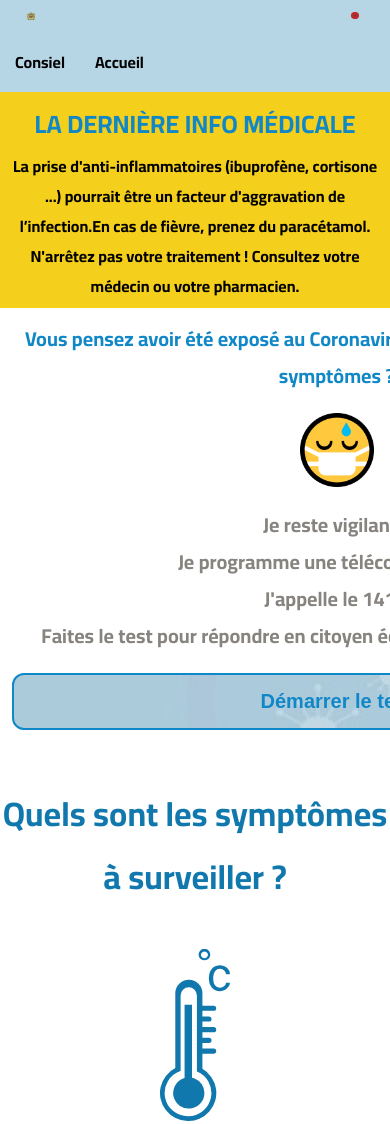
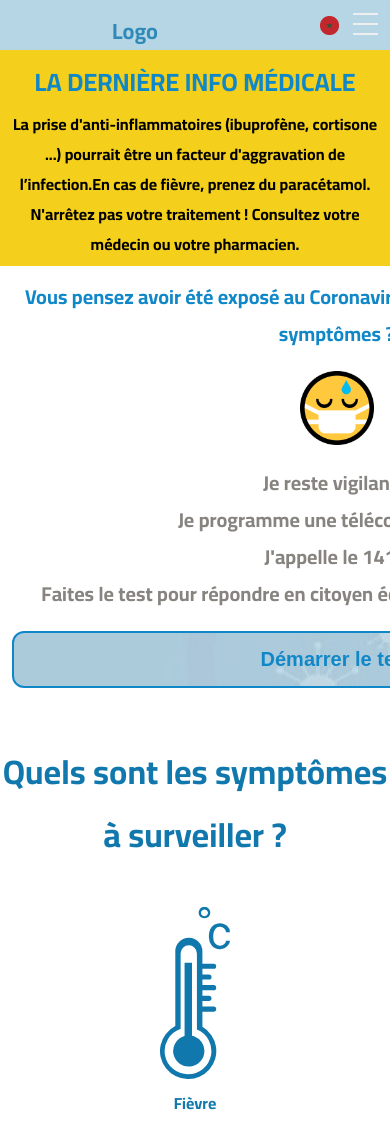
Before and after one commit to Salma-hu/coronavirus-projet, a website: page Starter-file/app/index.html in a window 390 px wide. Shown: the top 1124 px of the page. Drawn offline with Linux system fonts and the light colour scheme.

Commit message:
responsive

```diff
--- a/Starter-file/app/index.html
+++ b/Starter-file/app/index.html
@@ -12,19 +12,27 @@
 <body>
 
     <section class="header">
-        <div class="hero__nav">
-            <img class="nav-logo" src="/Starter-file/app/image/img3.png" alt="">
-            <img id="logo" src="/Starter-file/app/image/img2.png" alt="">
+        <div class="nav">
+            <input type="checkbox" id="nav-check">
+            <div class="nav-header">
+              <div class="nav-title">
+                Logo
+              </div>
+            </div>
+            <div class="nav-btn">
+              <label for="nav-check">
+                <span></span>
+                <span></span>
+                <span></span>
+              </label>
+            </div>
+            <img class="logo"src="/Starter-file/app/image/img2.png" alt="">
+            <div class="nav-links">
+              <a href="#" target="_blank">Conseils</a>
+              <a href="#" target="_blank">Accueil</a>
 
-            <ul class="main__nav">
-                <li>
-                  <a href="#" class="nav-cons">Consiel</a>
-                </li>
-                <li>
-                  <a href="#" class="nav-list">Accueil</a>
-                </li>
-              </ul>
-        </div>
+            </div>
+          </div>
 
         <div class="infos">
                 <h1 class="infos__titre">LA DERNIÈRE INFO MÉDICALE</h1>
--- a/Starter-file/app/sass/_header.scss
+++ b/Starter-file/app/sass/_header.scss
@@ -11,59 +11,62 @@ body{
     font-family: 'Cairo', sans-serif;
 }
 
+.nav {
+    height: 50px;
+    width: 100%;
+    background-image: url(/Starter-file/app/image/bar-17.png);
+    position: relative;
+  }
+
+  .nav > .nav-header {
+    display: inline;
+  }
+
+  .nav > .nav-header > .nav-title {
+    display: inline-block;
+    font-size: 22px;
+    color: $color_logo;
+    padding: 10px 10px 10px 112px;
+  }
+
+  .nav > .nav-btn {
+    display: none;
+  }
+
+  .nav > .nav-links {
+    display: inline;
+    float: right;
+    font-size: 18px;
+    margin-right: 12%;
+  }
+
+  .logo {
+
+    position: absolute;
+    width: 2%;
+    right: 1%;
+    margin-top: 1.5%;
+    margin-right: 6%;
+  }
 
 
-.hero__nav{
-    width: inherit;
-    height: 5.75rem;
-    background-image: url(/Starter-file/app/image/bar-17.png);
-
-
-}
-ul.main__nav{
-  float: right;
-  list-style-type: none;
-  display: flex;
-  margin-top: 2rem;
-  padding-right: 10rem;
-
-}
-.main__nav li a {
-    display: block;
-    color: #000;
-    padding: 8px 16px;
+  .nav > .nav-links > a {
+    display: inline-block;
+    padding: 14px 1px 13px 27px;
     text-decoration: none;
-
-    li a:hover:not(.active) {
-        background-color: $color_titre;
-        color: $color_white;
+    color: $color_black;
   }
 
+  .nav > .nav-links > a:hover {
+    background-color: rgba(0, 0, 0, 0.3);
   }
-.nav-cons{
-    font-weight: bold;
-    color: $color_logo;
+
+  .nav > #nav-check {
+    display: none;
   }
 
 
 
-
-
-.nav-logo{
-    position: absolute;
-    width: 2%;
-    right: 1%;
-    margin-top: 3%;
-    margin-right: 90%;
-
-}
-#logo{
-    position: absolute;
-    width: 2%;
-    right: 1%;
-    margin-top: 3%;
-    margin-right: 7%;
-}
 
 .infos{
      background-color: $color_yellow;
@@ -112,33 +115,97 @@ ul.main__nav{
      .btn{
         @include button
     }
-
  }
 
 .expose__image{
      img{
+
         width: 100%;
          height: auto;
 }
  }
 
-  @media screen and (max-width: 900px) {
-    ul.main__nav {
+
+
+
+ @media (max-width:600px) {
+    .nav > .nav-btn {
+      display: inline-block;
+      position: absolute;
+      right: 0px;
+      top: 0px;
+
+    }
+    .nav > .nav-btn > label {
+      display: inline-block;
+      width: 50px;
+      height: 50px;
+      padding: 13px;
+
+
+    }
+    .nav > .nav-btn > label:hover,.nav  #nav-check:checked ~ .nav-btn > label {
+      background-color: rgba(0, 0, 0, 0.3);
+    }
+    .nav > .nav-btn > label > span {
+      display: block;
+      width: 25px;
+      height: 10px;
+      border-top: 2px solid #eee;
+
+    }
+    .nav > .nav-links {
+      position: absolute;
+      display: block;
       width: 100%;
-      height: auto;
-      position: relative;
+      background-image: url(/Starter-file/app/image/bar-17.png);
+      height: 0px;
+      transition: all 0.3s ease-in;
+      overflow-y: hidden;
+      top: 50px;
+      left: 0px;
+
+    }
+    .nav > .nav-links > a {
+      display: block;
+      width: 100%;
+      padding-left: 223px;
+      margin-top: 12%;
+
+    }
+    .nav > #nav-check:not(:checked) ~ .nav-links {
+      height: 0px;
+    }
+    .nav > #nav-check:checked ~ .nav-links {
+      height: calc(100vh - 50px);
+      overflow-y: auto;
+
+    }
+    .nav > .nav-links {
+        display: inline;
+        float: right;
+        font-size: 16px;
+        margin-left: 1%;
       }
 
-    ul.main__nav li a {
-      float: left;
-      padding: 15px;
+    .logo {
+
+        position: absolute;
+        width: 5%;
+        right: 1%;
+        margin-top: 4%;
+        margin-right: 12%;
       }
 
+      .expose__info{
+
+        display: flex;
+        flex-direction: column;
+        flex-wrap: wrap;
+        justify-content: space-around;
+        align-items: stretch;
+        align-content: stretch;
       }
 
-  @media screen and (max-width: 400px) {
-    ul.main__nav li a {
-      text-align: center;
-      float: none;
+
   }
-  }
```
Also changed, not shown: Starter-file/app/css/style.css, Starter-file/app/sass/_content.scss (line endings or trailing spaces). Lines whose indentation alone changed are shown as unchanged.
